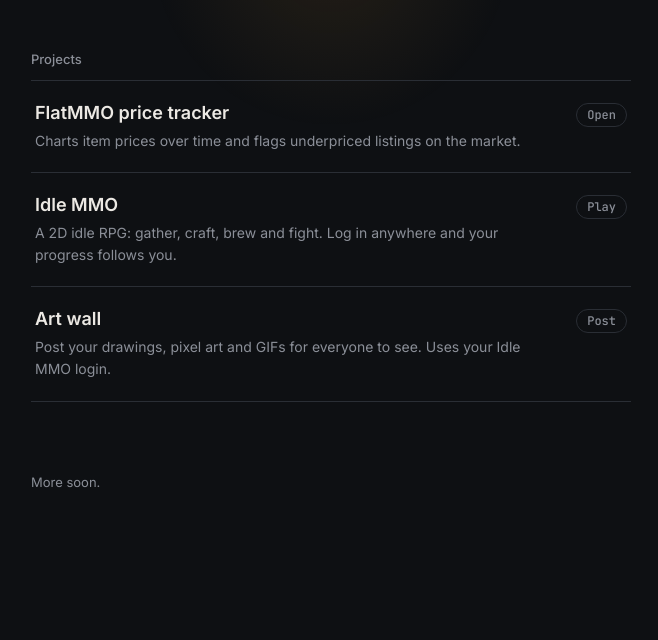
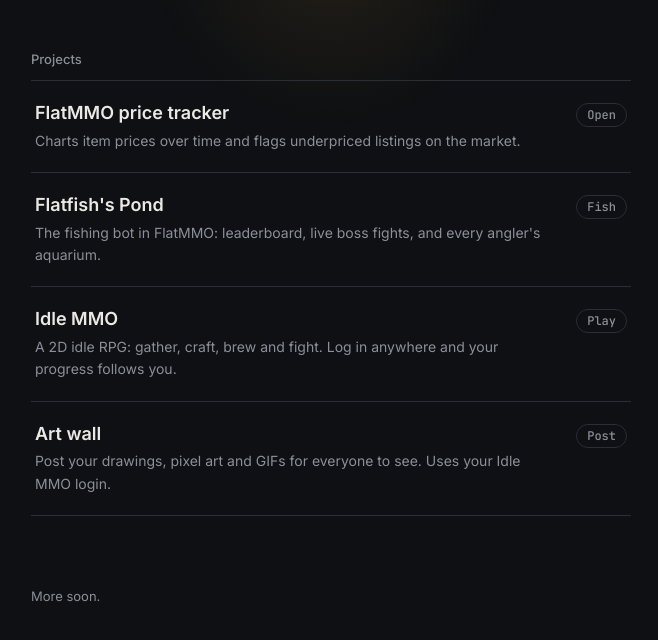
Before and after one commit to dsdsksjkajk/dsdsksjkajk.github.io, a plain HTML site: page index.html in a window 1280 px wide. Shown: the part 294-934 px from the top of the page, without its empty margins (309-967 px from the left). Before the commit the page ends 867 px from the top, so only its background shows below. Drawn offline with Linux system fonts and the light colour scheme.

Commit message:
Add files via upload

```diff
--- a/index.html
+++ b/index.html
@@ -80,6 +80,15 @@ footer{margin-top:70px;color:var(--muted);font-size:13px}
       </a>
     </li>
     <li>
+      <a class="proj" href="pond/">
+        <span>
+          <span class="proj-name">Flatfish's Pond</span>
+          <span class="proj-desc">The fishing bot in FlatMMO: leaderboard, live boss fights, and every angler's aquarium.</span>
+        </span>
+        <span class="proj-tag">Fish</span>
+      </a>
+    </li>
+    <li>
       <a class="proj" href="idle-mmo/">
         <span>
           <span class="proj-name">Idle MMO</span>
```
